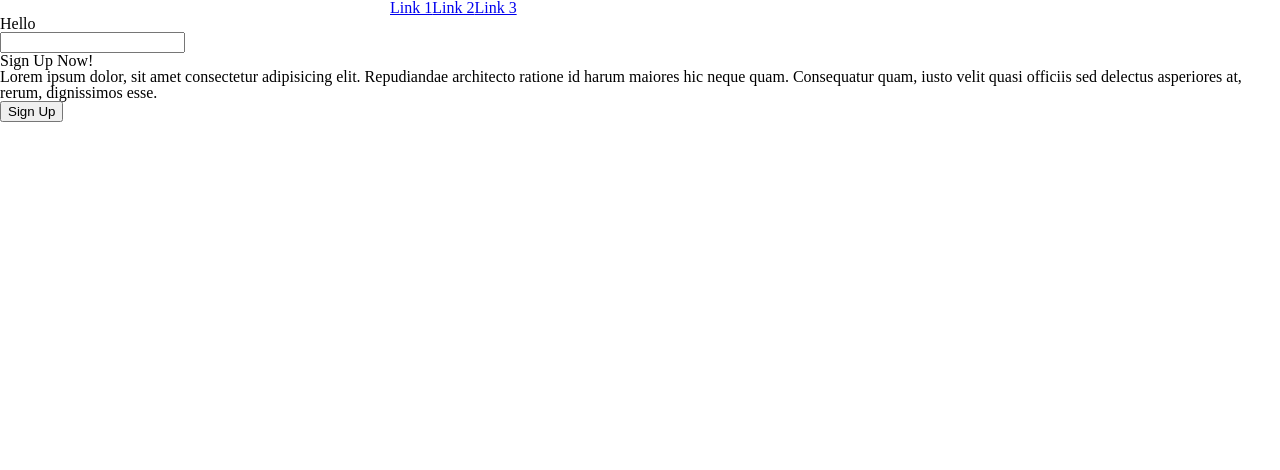
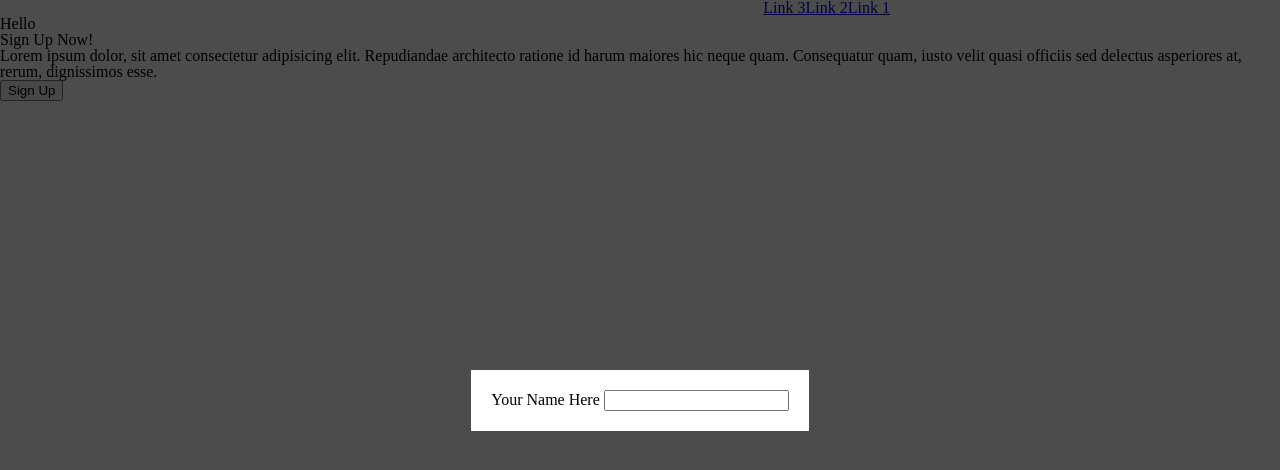
Before and after one commit to nmocker/accessibility, a website: page index.html in a window 1280 px wide. Both pictures are taken after a click on the button "Sign Up". Drawn offline with Linux system fonts and the light colour scheme; files that its build step writes are made by us from their sources.

Commit message:
set tabindex

```diff
--- a/index.html
+++ b/index.html
@@ -14,7 +14,7 @@
       <nav>
         <ul>
           <li><a href="#">Link 1</a></li>
-          <li><a href="#">Link 2</a></li>
+          <li><a href="#" tabindex="-1">Link 2</a></li>
           <li><a href="#">Link 3</a></li>
         </ul>
       </nav>
@@ -23,6 +23,7 @@
 
     <div class="signup">
       <form>
+        <label>Your Name Here</label>
         <input type="text" name="signup-name" />
       </form>
     </div>
@@ -35,7 +36,7 @@
         iusto velit quasi officiis sed delectus asperiores at, rerum,
         dignissimos esse.
       </p>
-      <button type="button">Sign Up</button>
+      <button id="sign-up-btn" type="button">Sign Up</button>
     </section>
 
     <script src="dist/js/main.js"></script>
--- a/src/js/main.js
+++ b/src/js/main.js
@@ -1,3 +1,5 @@
-console.log(`Hello World from main.js!
-Change this message, and make sure it changes in the browser
-to verify that you're working in the right files.`)
+window.onload = function () {
+  document.getElementById("sign-up-btn").addEventListener("click", function () {
+    document.querySelector(".signup").classList.add("active");
+  });
+};
--- a/src/scss/_home.scss
+++ b/src/scss/_home.scss
@@ -1,3 +1,7 @@
+* {
+  box-sizing: border-box;
+}
+
 nav {
   ul {
     display: flex;
@@ -19,6 +23,15 @@ nav {
   align-items: center;
   justify-content: center;
 
+  transition: 0.5s;
+  transform: translateY(100%);
+  visibility: hidden;
+
+  &.active {
+    transform: translateY(0);
+    visibility: visible;
+  }
+
   form {
     background: #fff;
     padding: 20px;
--- a/src/scss/main.scss
+++ b/src/scss/main.scss
@@ -15,4 +15,43 @@ TABLE OF CONTENTS:
 
 /* 0. Reset ================================= */
 @import "reset";
-@import "home";
+
+* {
+  box-sizing: border-box;
+}
+
+nav {
+  ul {
+    display: flex;
+    flex-direction: row-reverse;
+    width: 500px;
+    margin: 0 auto;
+  }
+}
+
+.signup {
+  position: fixed;
+  top: 0;
+  right: 0;
+  bottom: 0;
+  left: 0;
+  background: rgba(0, 0, 0, 0.7);
+
+  display: flex;
+  align-items: center;
+  justify-content: center;
+
+  transition: 0.5s;
+  transform: translateY(100%);
+  visibility: hidden;
+
+  &.active {
+    transform: translateY(0);
+    visibility: visible;
+  }
+
+  form {
+    background: #fff;
+    padding: 20px;
+  }
+}
```
Also changed, not shown: dist/css/_home.css (added), dist/css/main.css, dist/js/main.js, 4 other files.
